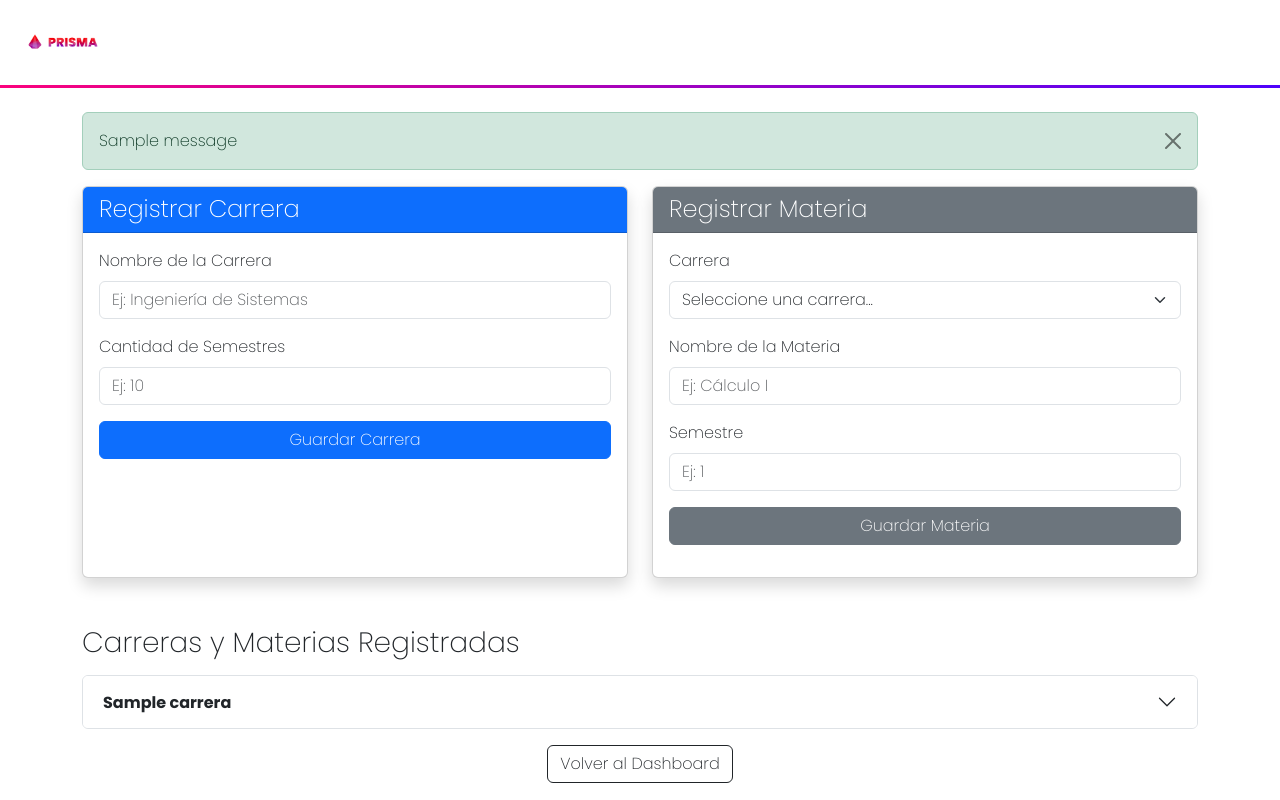
After one commit to Xixcrod/Prisma-virtual-classes, a Django app: page /adminuser/registrar-carrera-materia/ in a window 1280 px wide. The commit adds this page. Run offline with Django 5.2, Linux system fonts and the light colour scheme; tables that the repository leaves empty hold one stand-in row (values such as "Sample post"); one stand-in notice (Sample message) is shown; some libraries are stand-ins or nearby versions.

Commit message:
De los errores se aprende, funcion de registrar carrera y materia

```diff
--- a/apps/Admin/templates/Admin/dashboard.html
+++ b/apps/Admin/templates/Admin/dashboard.html
@@ -17,8 +17,8 @@
 </div>
 
 <div style="margin-bottom: 20px;">
-    <a href="#">
-        <h3>Registrar carreras y materias (Próximamente)</h3>
+    <a href="{% url 'registrar_carrera_materia' %}">
+        <h3>Registrar carreras y materias</h3>
     </a>
 </div>
 
--- /dev/null
+++ b/apps/Admin/templates/Admin/registrar_carrera_materia.html
@@ -0,0 +1,143 @@
+{% extends 'layouts/base.html' %}
+
+{% block title %}Registrar Carreras y Materias{% endblock %}
+
+{% block content %}
+<div class="container mt-4">
+    {% if messages %}
+        {% for message in messages %}
+            <div class="alert alert-{{ message.tags }} alert-dismissible fade show" role="alert">
+                {{ message }}
+                <button type="button" class="btn-close" data-bs-dismiss="alert" aria-label="Close"></button>
+            </div>
+        {% endfor %}
+    {% endif %}
+    <div class="row">
+        <!-- Columna Izquierda: Registrar Carrera -->
+        <div class="col-md-6 mb-4">
+            <div class="card shadow h-100">
+                <div class="card-header bg-primary text-white">
+                    <h4 class="mb-0">Registrar Carrera</h4>
+                </div>
+                <div class="card-body">
+                    <form method="POST">
+                        {% csrf_token %}
+                        <input type="hidden" name="action" value="registrar_carrera">
+                        <div class="mb-3">
+                            <label for="nombre_carrera" class="form-label">Nombre de la Carrera</label>
+                            <input type="text" class="form-control" id="nombre_carrera" name="nombre" placeholder="Ej: Ingeniería de Sistemas" required>
+                        </div>
+                        <div class="mb-3">
+                            <label for="cantidad_semestres" class="form-label">Cantidad de Semestres</label>
+                            <input type="number" class="form-control" id="cantidad_semestres" name="cantidad_semestres" min="1" max="12" placeholder="Ej: 10" required>
+                        </div>
+                        <div class="d-grid">
+                            <button type="submit" name="btn_carrera" class="btn btn-primary">Guardar Carrera</button>
+                        </div>
+                    </form>
+                </div>
+            </div>
+        </div>
+
+        <!-- Columna Derecha: Registrar Materia -->
+        <div class="col-md-6 mb-4">
+            <div class="card shadow h-100">
+                <div class="card-header bg-secondary text-white">
+                    <h4 class="mb-0">Registrar Materia</h4>
+                </div>
+                <div class="card-body">
+                    <form method="POST">
+                        {% csrf_token %}
+                        <input type="hidden" name="action" value="registrar_materia">
+
+                        <div class="mb-3">
+                            <label for="carrera" class="form-label">Carrera</label>
+                            <select class="form-select" id="carrera" name="carrera" required>
+                                <option value="" selected disabled>Seleccione una carrera...</option>
+                                {% for carrera in carreras %}
+                                    <option value="{{ carrera.id }}">{{ carrera.nombre }}</option>
+                                {% endfor %}
+                            </select>
+                        </div>
+
+                        <div class="mb-3">
+                            <label for="nombre_materia" class="form-label">Nombre de la Materia</label>
+                            <input type="text" class="form-control" id="nombre_materia" name="nombre" placeholder="Ej: Cálculo I" required>
+                        </div>
+
+                        <div class="mb-3">
+                            <label for="semestre" class="form-label">Semestre</label>
+                            <input type="number" class="form-control" id="semestre" name="semestre" min="1" max="12" placeholder="Ej: 1" required>
+                        </div>
+
+                        <div class="d-grid">
+                            <button type="submit" name="btn_materia" class="btn btn-secondary">Guardar Materia</button>
+                        </div>
+                    </form>
+                </div>
+            </div>
+        </div>
+    </div>
+
+    <!-- Listado de Carreras y Materias -->
+    <div class="row mt-4">
+        <div class="col-12">
+            <h3 class="mb-3">Carreras y Materias Registradas</h3>
+            <div class="accordion" id="accordionCarreras">
+                {% for item in carreras_data %}
+                <div class="accordion-item">
+                    <h2 class="accordion-header" id="heading{{ forloop.counter }}">
+                        <button class="accordion-button collapsed" type="button" data-bs-toggle="collapse" data-bs-target="#collapse{{ forloop.counter }}" aria-expanded="false" aria-controls="collapse{{ forloop.counter }}">
+                            <strong>{{ item.info.nombre }}</strong>
+                        </button>
+                    </h2>
+                    <div id="collapse{{ forloop.counter }}" class="accordion-collapse collapse" aria-labelledby="heading{{ forloop.counter }}" data-bs-parent="#accordionCarreras">
+                        <div class="accordion-body">
+                            <div class="d-flex justify-content-end mb-3">
+                                <a href="{% url 'editar_carrera' item.info.id %}" class="btn btn-sm btn-warning me-2">Editar Nombre Carrera</a>
+                                <a href="{% url 'eliminar_carrera' item.info.id %}" class="btn btn-sm btn-danger" onclick="return confirm('¿Estás seguro? Se eliminarán todas las materias asociadas.');">Eliminar Carrera</a>
+                            </div>
+
+                            {% if item.semestres %}
+                                {% for semestre, materias in item.semestres.items %}
+                                    <div class="card mb-3">
+                                        <div class="card-header bg-light">
+                                            <strong>Semestre {{ semestre }}</strong>
+                                        </div>
+                                        <ul class="list-group list-group-flush">
+                                            {% for materia in materias %}
+                                                <li class="list-group-item d-flex justify-content-between align-items-center">
+                                                    {{ materia.nombre }}
+                                                    <div>
+                                                        <a href="{% url 'editar_materia' materia.id %}" class="btn btn-sm btn-outline-primary me-2">
+                                                            <i class="bi bi-pencil"></i> Editar
+                                                        </a>
+                                                        <a href="{% url 'eliminar_materia' materia.id %}" class="btn btn-sm btn-outline-danger" onclick="return confirm('¿Estás seguro de eliminar esta materia?');">
+                                                            <i class="bi bi-trash"></i> Eliminar
+                                                        </a>
+                                                    </div>
+                                                </li>
+                                            {% endfor %}
+                                        </ul>
+                                    </div>
+                                {% endfor %}
+                            {% else %}
+                                <p class="text-muted">No hay materias registradas para esta carrera.</p>
+                            {% endif %}
+                        </div>
+                    </div>
+                </div>
+                {% empty %}
+                <div class="alert alert-info">No hay carreras registradas aún.</div>
+                {% endfor %}
+            </div>
+        </div>
+    </div>
+
+    <div class="row mt-3">
+        <div class="col-12 text-center">
+            <a href="{% url 'dashboard' %}" class="btn btn-outline-dark">Volver al Dashboard</a>
+        </div>
+    </div>
+</div>
+{% endblock %}
--- a/apps/Admin/urls.py
+++ b/apps/Admin/urls.py
@@ -10,5 +10,10 @@ urlpatterns = [
     path('asignar-materias/<uuid:profesor_id>/', views.gestionar_materias_profesor, name="gestionar_materias_profesor"),
     path('eliminar-profesor/<uuid:profesor_id>/', views.eliminar_profesor, name="eliminar_profesor"),
 
+    path('registrar-carrera-materia/', views.registrar_carrera_materia, name="registrar_carrera_materia"),
+    path('editar-carrera/<uuid:carrera_id>/', views.editar_carrera, name="editar_carrera"),
+    path('editar-materia/<uuid:materia_id>/', views.editar_materia, name="editar_materia"),
+    path('eliminar-materia/<uuid:materia_id>/', views.eliminar_materia, name="eliminar_materia"),
+    path('eliminar-carrera/<uuid:carrera_id>/', views.eliminar_carrera, name="eliminar_carrera"),
     path('obtener-materias/<uuid:carrera_id>/<int:semestre>/', views.obtener_materias_por_carrera, name="obtener_materias"),
 ]
--- a/apps/Admin/views.py
+++ b/apps/Admin/views.py
@@ -116,6 +116,139 @@ def eliminar_profesor(request, profesor_id):
     messages.warning(request, f"El profesor {profesor.usuario.first_name} ha sido desactivado.")
     return redirect('lista_profesores')
 
+def registrar_carrera_materia(request):
+    carreras = Carrera.objects.all().order_by('nombre') # Obtiene todas las carreras ordenadas A-Z
+    if request.method == "POST":  # VERIFICACIÓN MÉTODO POST (formulario enviado)
+        print("DEBUG POST:", request.POST) # Esto imprimirá los datos en tu consola para verificar
+        action = request.POST.get('action')
+
+        # Registrar Carrera
+        if action == 'registrar_carrera':
+            nombre = request.POST.get('nombre', '').strip()
+            cantidad_semestres = request.POST.get('cantidad_semestres')
+            if not nombre or not cantidad_semestres:  # VALIDACIÓN: Campos obligatorios
+                messages.error(request, "El nombre y la cantidad de semestres son obligatorios.")
+            else:
+                try:
+                    if Carrera.objects.filter(nombre__iexact=nombre).exists():
+                        messages.error(request, "Error: Ya existe una carrera con este nombre.")
+                    else:
+                        # Crea la nueva carrera
+                        Carrera.objects.create(nombre=nombre, cantidad_semestres=int(cantidad_semestres))
+                        messages.success(request, "Carrera registrada con éxito.")
+                        return redirect('registrar_carrera_materia') # Recarga página
+                except Exception as e:
+                    messages.error(request, f"Error al registrar carrera: {str(e)}")
+
+        # Registrar Materia
+        elif action == 'registrar_materia':
+            nombre = request.POST.get('nombre', '').strip()
+            semestre = request.POST.get('semestre')
+            carrera_id = request.POST.get('carrera')
+
+            if not nombre or not semestre or not carrera_id:
+                messages.error(request, "Todos los campos son obligatorios para registrar una materia.")
+            else:
+                try:
+                     # Obtiene objeto Carrera desde el ID
+                    carrera_obj = Carrera.objects.get(id=carrera_id)
+                    # Validación: Materia única por carrera
+                    if Materia.objects.filter(nombre__iexact=nombre, carrera=carrera_obj).exists():
+                        messages.error(request, "Error: Ya existe una materia con este nombre en la carrera seleccionada.")
+                    else:
+                        Materia.objects.create(
+                            nombre=nombre,
+                            semestre=int(semestre),
+                            carrera=carrera_obj
+                        )
+                        messages.success(request, "Materia registrada con éxito.")
+                        return redirect('registrar_carrera_materia')
+                except Exception as e:
+                    messages.error(request, f"Error al registrar materia: {str(e)}")
+
+    # Preparar datos para el listado (Carreras -> Semestres -> Materias)
+    carreras_data = []
+    for carrera in carreras:
+         # Obtiene todas las materias de esta carrera, ordenadas por semestre y nombre
+        materias = Materia.objects.filter(carrera=carrera).order_by('semestre', 'nombre')
+        # Diccionario para agrupar materias por semestre
+        semestres_dict = {}
+        for materia in materias:
+            sem = materia.semestre
+            # Si el semestre no existe en el diccionario, crea lista vacía
+            if sem not in semestres_dict:
+                semestres_dict[sem] = []
+            semestres_dict[sem].append(materia) # Agrega materia a la lista de su semestre
+
+         # Ordena semestres de menor a mayor (1, 2, 3...)
+        sorted_semestres = dict(sorted(semestres_dict.items()))
+
+        # Agrega datos organizados de esta carrera a la lista final
+        carreras_data.append({
+            'info': carrera,
+            'semestres': sorted_semestres # Materias agrupadas por semestre
+        })
+
+# Renderiza template con datos organizados
+    return render(request, "Admin/registrar_carrera_materia.html", {
+        "carreras": carreras,
+        "carreras_data": carreras_data
+    })
+
+def editar_carrera(request, carrera_id):
+     # Busca carrera por ID, si no existe error 404
+    carrera = get_object_or_404(Carrera, id=carrera_id)
+    if request.method == "POST":
+         # Actualiza los campos con datos del formulario
+        carrera.nombre = request.POST.get('nombre')
+        carrera.cantidad_semestres = int(request.POST.get('cantidad_semestres'))
+        carrera.save()
+        messages.success(request, "Carrera actualizada correctamente.")
+        return redirect('registrar_carrera_materia')
+     # Si es GET, muestra formulario con datos actuales
+    return render(request, "Admin/editar_carrera.html", {"carrera": carrera})
+
+def editar_materia(request, materia_id):
+     # Busca materia por ID
+    materia = get_object_or_404(Materia, id=materia_id)
+    carreras = Carrera.objects.all()
+    if request.method == "POST":
+        nombre = request.POST.get('nombre')
+        semestre = request.POST.get('semestre')
+        carrera_id = request.POST.get('carrera')
+
+        try:
+            # Obtiene nueva carrera seleccionada
+            carrera_obj = Carrera.objects.get(id=carrera_id)
+            # VALIDACIÓN: Verifica que no exista otra materia con el mismo nombre en la misma carrera
+            if Materia.objects.filter(nombre=nombre, carrera=carrera_obj).exclude(id=materia_id).exists():
+                messages.error(request, "Error: Ya existe una materia con este nombre en la carrera seleccionada.")
+            else:
+                # Actualiza datos de la materia
+                materia.nombre = nombre
+                materia.semestre = semestre
+                materia.carrera = carrera_obj
+                materia.save()
+                messages.success(request, "Materia actualizada correctamente.")
+                return redirect('registrar_carrera_materia')
+        except Exception as e:
+            messages.error(request, f"Error al actualizar materia: {str(e)}")
+
+      # Si es GET, muestra formulario con datos actuales
+    return render(request, "Admin/editar_materia.html", {"materia": materia, "carreras": carreras})
+
+def eliminar_materia(request, materia_id):
+    materia = get_object_or_404(Materia, id=materia_id)
+    materia.delete()
+    messages.success(request, "Materia eliminada correctamente.")
+    return redirect('registrar_carrera_materia')
+
+def eliminar_carrera(request, carrera_id):
+    carrera = get_object_or_404(Carrera, id=carrera_id)
+    carrera.delete() # Elimina la materia de la base de datos
+    messages.success(request, "Carrera eliminada correctamente.")
+    return redirect('registrar_carrera_materia')
+
 def obtener_materias_por_carrera(request, carrera_id, semestre):
     # carrera_id llegará como un UUID válido
     materias = Materia.objects.filter(
```
Also changed, not shown: apps/Admin/templates/Admin/editar_carrera.html (added, +34 -0 lines), apps/Admin/templates/Admin/editar_materia.html (added, +46 -0 lines), apps/core/models.py (line endings or trailing spaces), 1 other file.
